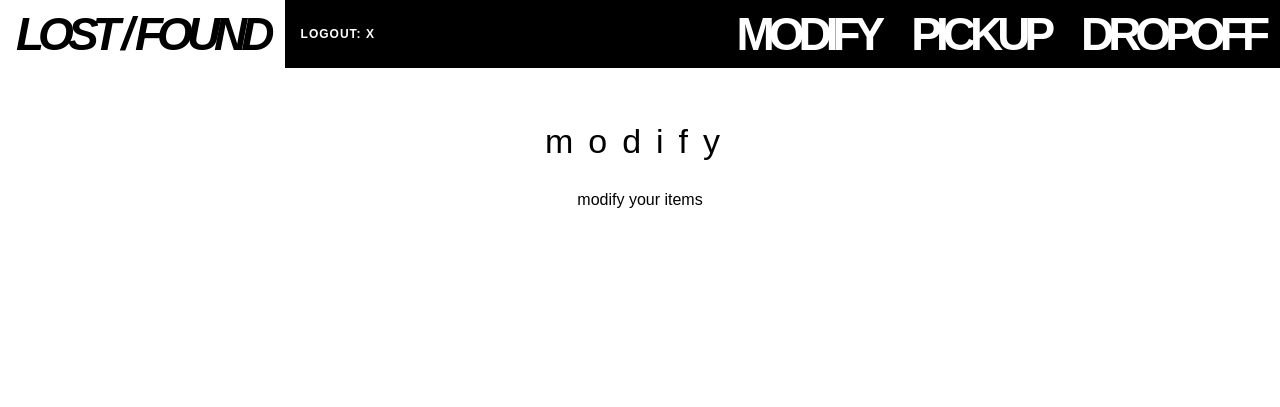
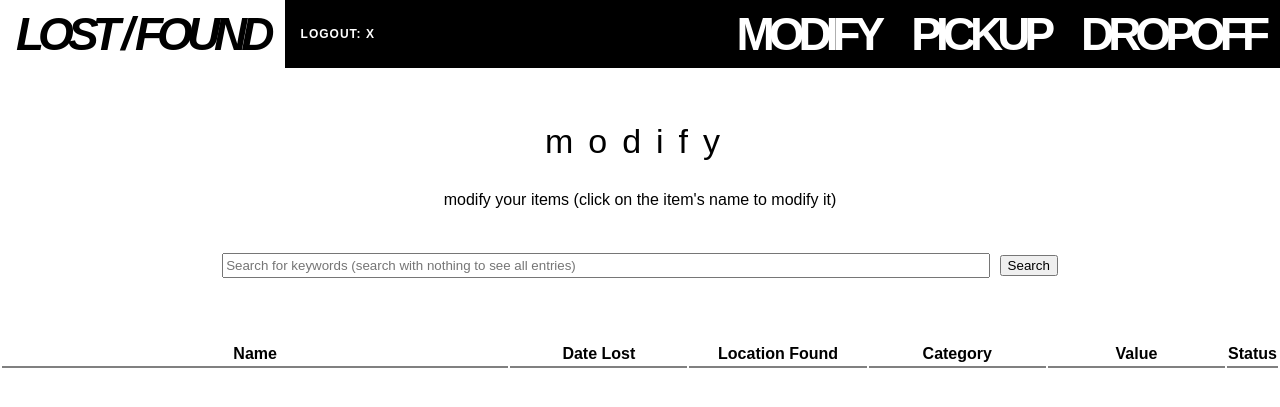
Before and after one commit to ParagonPotato/lvl3-website-proj-redux, a PHP site: page /modify.php in a window 1280 px wide. Shown: the top 407 px of the page. Run offline with PHP 8.4, Linux system fonts and the light colour scheme; the visitor is signed in with stand-in values (Sample User, id 1); tables that the repository leaves empty or names only in its code hold one stand-in row (values such as "Sample post"); lists and menus that the app fills with data are empty.

Commit message:
final commits

```diff
--- a/login.php
+++ b/login.php
@@ -15,6 +15,7 @@
     if ($row['username'] == $username && password_verify($password,$row[2]) ){
         echo "Login successful! Welcome ".$row['name'];
         $_SESSION['id']=$row['user_id'];
+        $_SESSION['admin']=$row['admin'];
         header('Location: dashboard.php');
     } else {
         echo password_verify($password,$row[2]);
--- a/modify.php
+++ b/modify.php
@@ -107,6 +107,22 @@
       width:60%;
     }
 
+    tr:nth-child(even) {
+      background-color:gray;
+    }
+
+    a.link {
+        color:black;
+    }
+
+    td {
+        text-align:center;
+        font-size:18px;
+    }
+
+    label {
+        font-size:16px;
+    }
   </style>
   <title>Lost / Found / Dashboard</title>
 </header>
@@ -138,4 +154,55 @@
 
 
 <h1>modify</h1>
-<h2>modify your items</h2>
+<h2>modify your items (click on the item's name to modify it)</h2>
+
+<form action="modify.php?modify=t" method="post">
+  <input name="search" placeholder="Search for keywords (search with nothing to see all entries)" text="text">
+  <button type="submit">Search</button>
+</form>
+
+<?php if(isset($_GET['itemid'])) : ?>
+
+    <form action="editing.php" method="post">
+        <input name="name" placeholder="Name" type="text" required><br>
+        <input name ="date" value="<?php  date_default_timezone_set("pacific/auckland"); echo date("Y-m-d"); ?>" type="date" required><br>
+        <input name="location" placeholder="Location" type="text" required><br>
+        <input name="category" placeholder="Category" type="text" required><br>
+        <input name="value" placeholder="Value" type="text" required><br>
+        <input name="status" value="0" type=radio style="width:2%;" checked="checked"><label>Still Lost</label>
+        <input name="status" value="1" type=radio style="width:2%"><label>Found</label><br>
+        <button id="submit" style="margin-top:16px;">Update</button>
+    </form>
+<?php endif; ?>
+
+
+
+
+<table>
+  <tr>
+    <th style='width:40%;'>Name</th>
+    <th style='width:14%' >Date Lost</th>
+    <th style='width:14%' >Location Found</th>
+    <th style='width:14%' >Category</th>
+    <th style='width:14%' >Value</th>
+    <th style='width:4%;'>Status</th>
+  </tr>
+  <tr>
+    <th></th>
+    <th></th>
+    <th></th>
+    <th></th>
+    <th></th>
+    <th></th>
+  </tr>
+  <?php
+    if (isset($_POST['search'])) {
+      require "search.php";
+      if (count($results) > 0) {
+        foreach ($results as $row) {
+          echo "<tr><td style='width:40%;'><a class='link' href='modify.php?itemid=".$row["lost_id"]."' >" . $row["name"] . "</a></td><td>" . $row["date"] . "</td><td>" . $row["location"] . "</td><td>" . $row["category"] . "</td><td>~$" . $row["value"] . "</td><td style='width:3%;'>" . $row["status"] . "</td></tr>";
+        }
+      } else { echo "<div>No entries found</div>";}
+    }
+  ?>
+</table>
```
Also changed, not shown: editing.php (+15 -4 lines), pickup.php (+18 -7 lines), search.php (+17 -2 lines).
